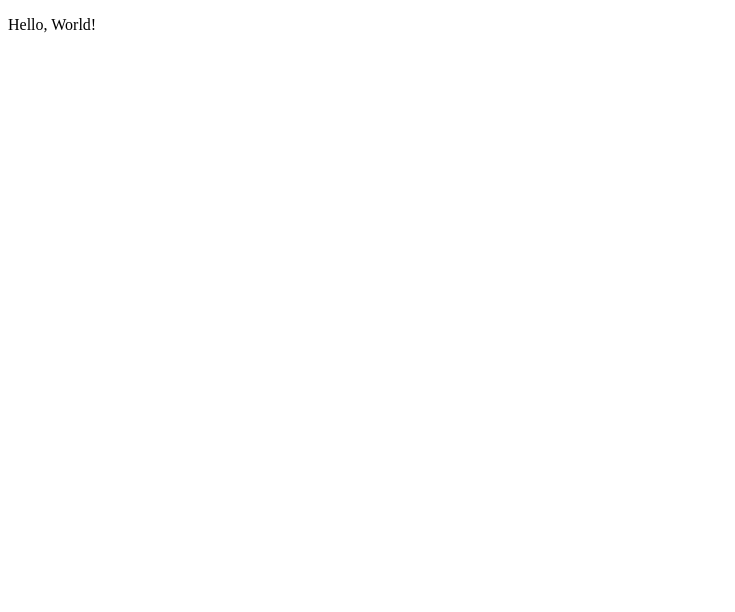
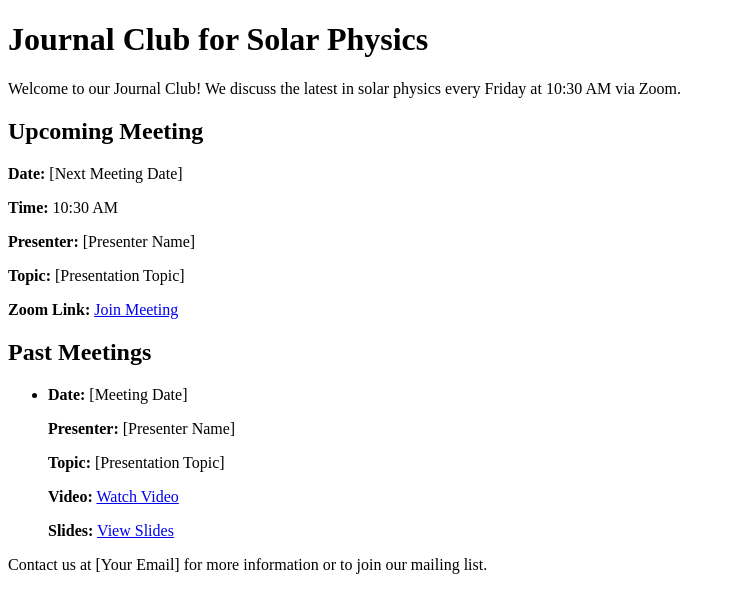
Before and after one commit to SolarPhysics/SolarPhysics.github.io, a plain HTML site: page index.html in a window 1280 px wide. Shown: the whole page, without its empty margins (0-735 px from the left). Drawn offline with Linux system fonts and the light colour scheme.

Commit message:
Update index.html

```diff
--- a/index.html
+++ b/index.html
@@ -1,12 +1,41 @@
 <!DOCTYPE html>
 <html lang="en">
 <head>
-	<meta charset="UTF-8">
-	<meta http-equiv="X-UA-Compatible" content="IE=edge">
-	<meta name="viewport" content="width=device-width, initial-scale=1.0">
-	<title>Portfolio</title>
+    <meta charset="UTF-8">
+    <meta name="viewport" content="width=device-width, initial-scale=1.0">
+    <title>Journal Club for Solar Physics</title>
 </head>
 <body>
-  <p>Hello, World!</p>
+    <header>
+        <h1>Journal Club for Solar Physics</h1>
+        <p>Welcome to our Journal Club! We discuss the latest in solar physics every Friday at 10:30 AM via Zoom.</p>
+    </header>
+
+    <section id="upcoming-meeting">
+        <h2>Upcoming Meeting</h2>
+        <p><strong>Date:</strong> [Next Meeting Date]</p>
+        <p><strong>Time:</strong> 10:30 AM</p>
+        <p><strong>Presenter:</strong> [Presenter Name]</p>
+        <p><strong>Topic:</strong> [Presentation Topic]</p>
+        <p><strong>Zoom Link:</strong> <a href="[Zoom Meeting URL]">Join Meeting</a></p>
+    </section>
+
+    <section id="past-meetings">
+        <h2>Past Meetings</h2>
+        <ul>
+            <li>
+                <p><strong>Date:</strong> [Meeting Date]</p>
+                <p><strong>Presenter:</strong> [Presenter Name]</p>
+                <p><strong>Topic:</strong> [Presentation Topic]</p>
+                <p><strong>Video:</strong> <a href="[Cloud Storage Link for Video]">Watch Video</a></p>
+                <p><strong>Slides:</strong> <a href="[Cloud Storage Link for Slides]">View Slides</a></p>
+            </li>
+            <!-- Repeat for each past meeting -->
+        </ul>
+    </section>
+
+    <footer>
+        <p>Contact us at [Your Email] for more information or to join our mailing list.</p>
+    </footer>
 </body>
 </html>
```
